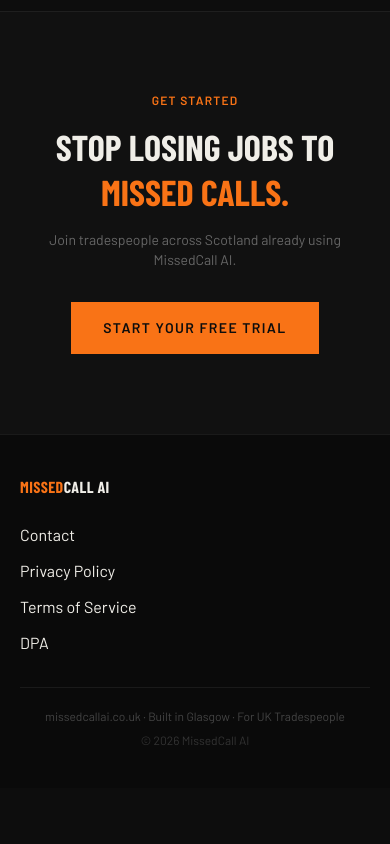
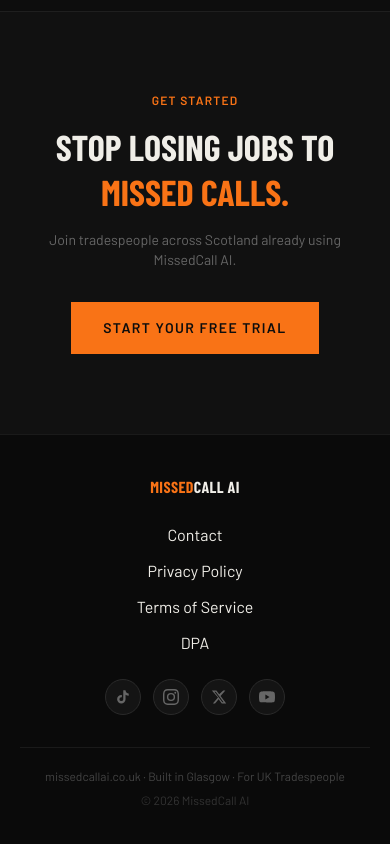
Before and after one commit to Rijaspb/missedcallai, a Next.js app: page / in a window 390 px wide. Shown: the part 5243-6087 px from the top of the page. Before the commit the page ends 6031 px from the top, so only its background shows below. Built offline with nearby package versions, Linux system fonts and the light colour scheme; a web font is replaced by a local one.

Commit message:
feat: add social media icons to footer, centre on mobile

```diff
--- a/src/components/layout/Footer.tsx
+++ b/src/components/layout/Footer.tsx
@@ -7,13 +7,52 @@
   { href: '/dpa', label: 'DPA', external: true },
 ]
 
+const SOCIAL_LINKS = [
+  {
+    label: 'TikTok',
+    href: 'https://tiktok.com/@missedcallai',
+    icon: (
+      <svg viewBox="0 0 24 24" fill="currentColor" className="w-4 h-4">
+        <path d="M19.59 6.69a4.83 4.83 0 0 1-3.77-4.25V2h-3.45v13.67a2.89 2.89 0 0 1-2.88 2.5 2.89 2.89 0 0 1-2.89-2.89 2.89 2.89 0 0 1 2.89-2.89c.28 0 .54.04.79.1V9.01a6.32 6.32 0 0 0-.79-.05 6.34 6.34 0 0 0-6.34 6.34 6.34 6.34 0 0 0 6.34 6.34 6.34 6.34 0 0 0 6.33-6.34V8.69a8.18 8.18 0 0 0 4.78 1.52V6.76a4.85 4.85 0 0 1-1.01-.07Z" />
+      </svg>
+    ),
+  },
+  {
+    label: 'Instagram',
+    href: 'https://instagram.com/missedcallai',
+    icon: (
+      <svg viewBox="0 0 24 24" fill="currentColor" className="w-4 h-4">
+        <path d="M12 2.163c3.204 0 3.584.012 4.85.07 3.252.148 4.771 1.691 4.919 4.919.058 1.265.069 1.645.069 4.849 0 3.205-.012 3.584-.069 4.849-.149 3.225-1.664 4.771-4.919 4.919-1.266.058-1.644.07-4.85.07-3.204 0-3.584-.012-4.849-.07-3.26-.149-4.771-1.699-4.919-4.92-.058-1.265-.07-1.644-.07-4.849 0-3.204.013-3.583.07-4.849.149-3.227 1.664-4.771 4.919-4.919 1.266-.057 1.645-.069 4.849-.069ZM12 0C8.741 0 8.333.014 7.053.072 2.695.272.273 2.69.073 7.052.014 8.333 0 8.741 0 12c0 3.259.014 3.668.072 4.948.2 4.358 2.618 6.78 6.98 6.98C8.333 23.986 8.741 24 12 24c3.259 0 3.668-.014 4.948-.072 4.354-.2 6.782-2.618 6.979-6.98.059-1.28.073-1.689.073-4.948 0-3.259-.014-3.667-.072-4.947-.196-4.354-2.617-6.78-6.979-6.98C15.668.014 15.259 0 12 0Zm0 5.838a6.162 6.162 0 1 0 0 12.324 6.162 6.162 0 0 0 0-12.324ZM12 16a4 4 0 1 1 0-8 4 4 0 0 1 0 8Zm6.406-11.845a1.44 1.44 0 1 0 0 2.881 1.44 1.44 0 0 0 0-2.881Z" />
+      </svg>
+    ),
+  },
+  {
+    label: 'X',
+    href: 'https://x.com/rijaspb',
+    icon: (
+      <svg viewBox="0 0 24 24" fill="currentColor" className="w-4 h-4">
+        <path d="M18.244 2.25h3.308l-7.227 8.26 8.502 11.24H16.17l-4.714-6.231-5.401 6.231H2.746l7.73-8.835L1.254 2.25H8.08l4.253 5.622 5.912-5.622Zm-1.161 17.52h1.833L7.084 4.126H5.117z" />
+      </svg>
+    ),
+  },
+  {
+    label: 'YouTube',
+    href: 'https://youtube.com/@missedcallai',
+    icon: (
+      <svg viewBox="0 0 24 24" fill="currentColor" className="w-4 h-4">
+        <path d="M23.498 6.186a3.016 3.016 0 0 0-2.122-2.136C19.505 3.545 12 3.545 12 3.545s-7.505 0-9.377.505A3.017 3.017 0 0 0 .502 6.186C0 8.07 0 12 0 12s0 3.93.502 5.814a3.016 3.016 0 0 0 2.122 2.136c1.871.505 9.376.505 9.376.505s7.505 0 9.377-.505a3.015 3.015 0 0 0 2.122-2.136C24 15.93 24 12 24 12s0-3.93-.502-5.814ZM9.545 15.568V8.432L15.818 12l-6.273 3.568Z" />
+      </svg>
+    ),
+  },
+]
+
 export function Footer() {
   return (
     <footer className="px-5 py-10 border-t border-(--color-surface-2) bg-[#0A0A0A]">
       <div className="max-w-6xl mx-auto">
 
         {/* Top section */}
-        <div className="flex flex-col gap-6 md:flex-row md:items-center md:justify-between">
+        <div className="flex flex-col gap-6 items-center md:flex-row md:items-center md:justify-between">
 
           {/* Logo */}
           <Link
@@ -24,7 +63,7 @@
           </Link>
 
           {/* Nav links */}
-          <nav className="flex flex-col gap-3 md:flex-row md:gap-6">
+          <nav className="flex flex-col gap-3 items-center md:flex-row md:gap-6">
             {NAV_LINKS.map(link => (
               <Link
                 key={link.href}
@@ -36,6 +75,22 @@
               </Link>
             ))}
           </nav>
+
+          {/* Social icons */}
+          <div className="flex items-center justify-center gap-3 md:justify-start">
+            {SOCIAL_LINKS.map(social => (
+              <a
+                key={social.label}
+                href={social.href}
+                target="_blank"
+                rel="noopener noreferrer"
+                aria-label={social.label}
+                className="flex items-center justify-center w-9 h-9 rounded-full border border-[#2A2A2A] bg-[#141414] text-[#666] transition-all duration-200 hover:border-(--color-accent) hover:text-(--color-accent) hover:bg-[#1A1A1A]"
+              >
+                {social.icon}
+              </a>
+            ))}
+          </div>
         </div>
 
         {/* Divider */}
@@ -46,7 +101,6 @@
           <p className="text-xs text-[#444]">
             missedcallai.co.uk · Built in Glasgow · For UK Tradespeople
           </p>
-
           <p className="text-xs text-[#333]">
             © 2026 MissedCall AI
           </p>
```
